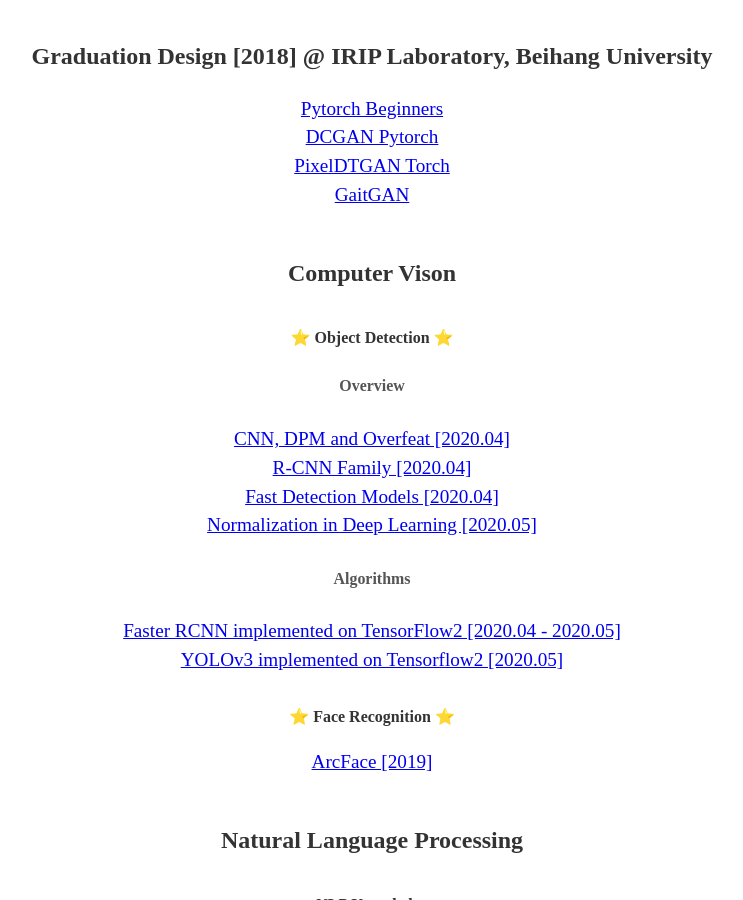
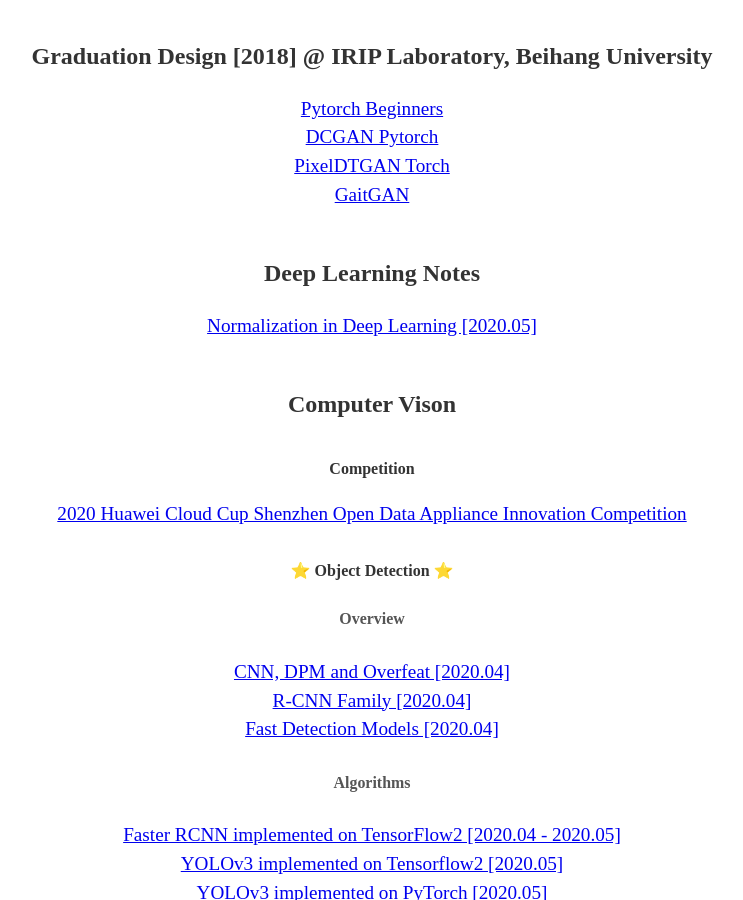
Before and after one commit to Noba1anc3/Noba1anc3.github.io, a Jekyll site: the page built from index.html, in a window 1280 px wide and 900 px high, scrolled down 3830 px. Shown: the whole window, without its empty margins (268-1011 px from the left). Built offline with Jekyll 4.4.1, drawn with Linux system fonts in a browser that asks for light colours; some web fonts are replaced.

Commit message:
yolo&competition

```diff
--- a/_includes/about.html
+++ b/_includes/about.html
@@ -61,7 +61,13 @@
   <br>
   <a target="_blank" href="https://github.com/Noba1anc3/GaitGAN">GaitGAN</a>
 
+  <h3>Deep Learning Notes</h3>
+  <a target="_blank" href="https://noba1anc3.github.io/2020/05/17/Normalization-in-Deep-Learning.html">Normalization in Deep Learning [2020.05]</a>
+
   <h3>Computer Vison</h3>
+
+  <h4>Competition</h4>
+  <a target="_blank" href="https://github.com/Noba1anc3/trash_classify_competition"> 2020 Huawei Cloud Cup Shenzhen Open Data Appliance Innovation Competition</a>
 
   <h4>⭐ Object Detection ⭐</h4>
 
@@ -71,13 +77,13 @@
   <a target="_blank" href="https://noba1anc3.github.io/2020/04/15/R-CNN-Family.html">R-CNN Family [2020.04]</a>
   <br>
   <a target="_blank" href="https://noba1anc3.github.io/2020/04/23/Fast-Detection-Models.html">Fast Detection Models [2020.04]</a>
-  <br>
-  <a target="_blank" href="https://noba1anc3.github.io/2020/05/17/Normalization-in-Deep-Learning.html">Normalization in Deep Learning [2020.05]</a>
 
   <h5>Algorithms</h5>
   <a target="_blank" href="https://github.com/Noba1anc3/Faster-RCNN-TensorFlow-2">Faster RCNN implemented on TensorFlow2 [2020.04 - 2020.05]</a>
   <br>
   <a target="_blank" href="https://github.com/Noba1anc3/yolov3-tf2">YOLOv3 implemented on Tensorflow2 [2020.05]</a>
+  <br>
+  <a target="_blank" href="https://github.com/Noba1anc3/trash_classify_competition/tree/master/PyTorch-YOLOv3">YOLOv3 implemented on PyTorch [2020.05]</a>
 
   <h4>⭐ Face Recognition ⭐</h4>
   <a target="_blank" href="https://github.com/Noba1anc3/ArcFace">ArcFace [2019]</a>
```
